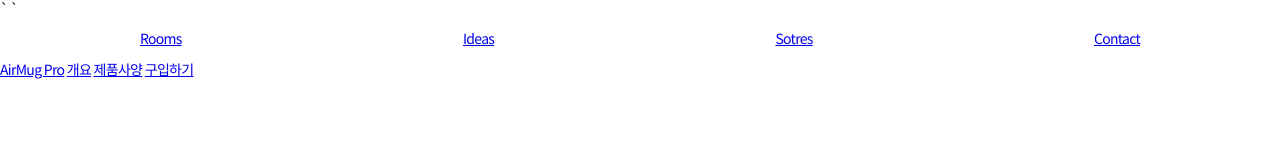
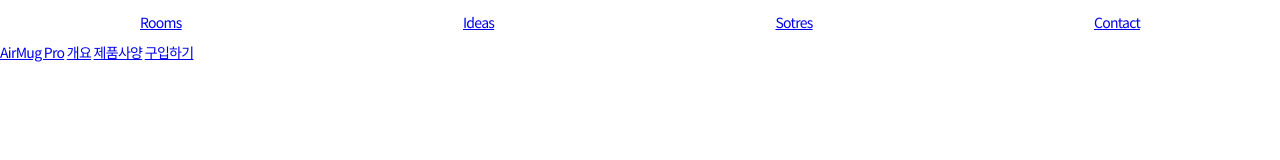
Before and after one commit to hippo97/interactive_web, a plain HTML site: page index.html in a window 1280 px wide. Drawn offline with Linux system fonts and the light colour scheme.

Commit message:
Update index.html
실수로 따옴표 들어간거 지움

```diff
--- a/index.html
+++ b/index.html
@@ -8,8 +8,8 @@
         <link rel="preconnect" href="https://fonts.googleapis.com">
         <link rel="preconnect" href="https://fonts.gstatic.com" crossorigin>
         <link href="https://fonts.googleapis.com/css2?family=Noto+Sans+KR:wght@400;900&display=swap" rel="stylesheet">
-        <link rel="stylesheet" href="css/default.css">`
-        <link rel="stylesheet" href="css/main.css">`
+        <link rel="stylesheet" href="css/default.css">
+        <link rel="stylesheet" href="css/main.css">
     </head>
     <body>
         <div class="container">
```
